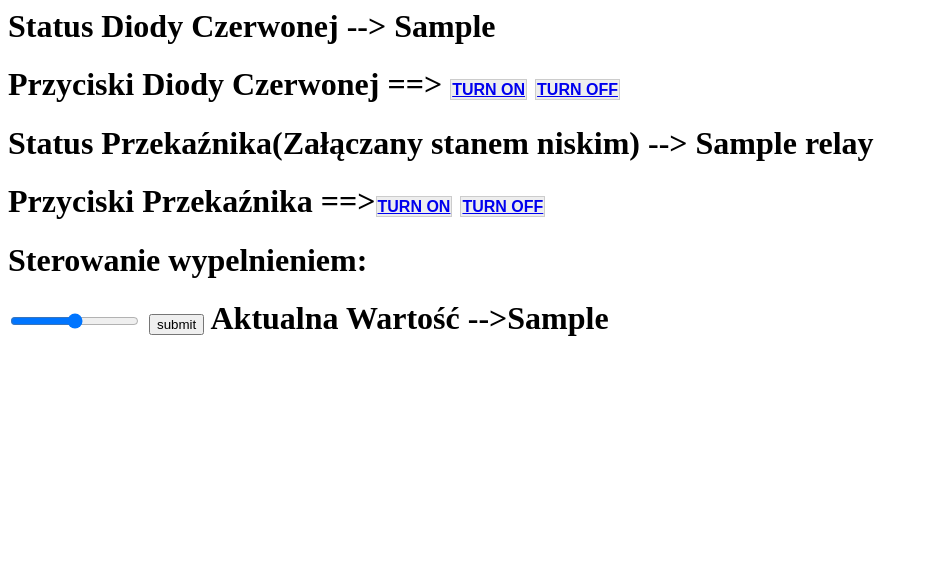
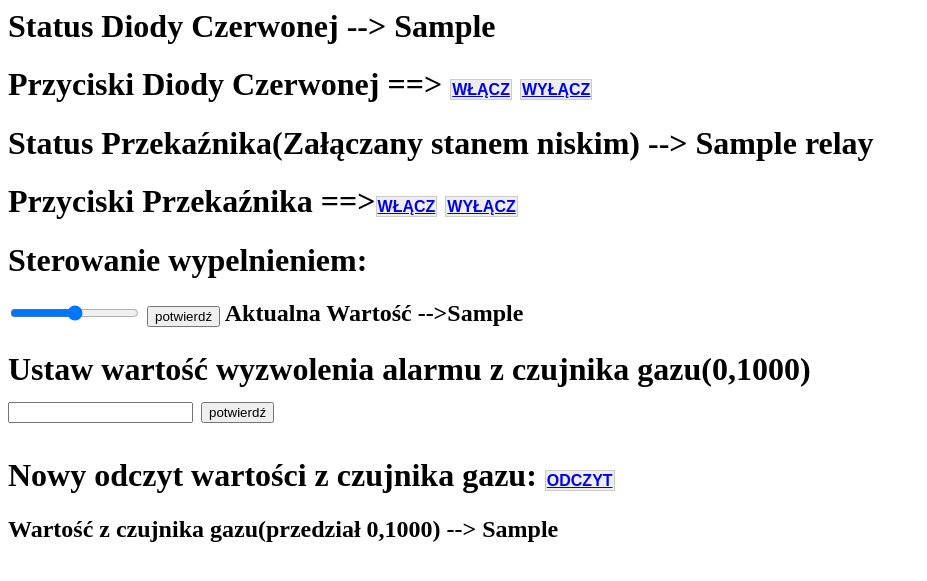
Before and after one commit to Jarek173/Home-Automation-Flask-raspberry-, a Flask app: template templates/index.html in a window 1280 px wide. Shown: the top 581 px of the page, without its empty margins (0-927 px from the left). Run offline with Flask 2, Linux system fonts and the light colour scheme; the template is opened without the code that fills it: most values are stand-ins (such as "Sample title", 1, 10 or a date in 2020).

Commit message:
addedmq7 and bh1750

```diff
--- a/app.py
+++ b/app.py
@@ -1,7 +1,10 @@
 import RPi.GPIO as GPIO
 import mq7module as MQ7
-from threading import Thread
+import bh1750module as BH
+import threading
 from flask import Flask, render_template, request
+from time import sleep
+
 import function
 from werkzeug.serving import run_simple
 
@@ -9,18 +12,19 @@ app = Flask(__name__)
 
 GPIO.setmode(GPIO.BCM)
 GPIO.setwarnings(False)
-GPIO.setup(14, GPIO.OUT)
+GPIO.setup(12, GPIO.OUT)
 
-ledYellow = GPIO.PWM(14, 9000)
+ledYellow = GPIO.PWM(12, 1000)
 ledYellow.start(0)
 value = 0
 ledRed = 26
 ledRedSts = 0
-ledAlarm = 21;
+ledAlarm = 21
 relay = 19
 relaySts = 0
-
-
+mq7SetValue = 0
+mq7Analog = 0
+bh1750 = 0
 stat = "out"
 function.setPin(ledRed, stat)
 function.setPin(relay, stat)
@@ -29,11 +33,18 @@ function.setPin(ledAlarm, stat)
 
 @app.route('/')
 def index():
+    global mq7Analog
     ledREDSts = GPIO.input(ledRed)
     relaySts = GPIO.input(relay)
-    templateData = { 'ledRed' : ledRedSts, 'relay' : relaySts, "submitValue" : value}
+    templateData = { 'ledRed' : ledRedSts, 'relay' : relaySts, "submitValue" : value, "mq7Value" : mq7Analog}
     return render_template('index.html', **templateData)
-
+@app.route('/checkBox', methods=["POST"])
+def checkBox():
+    print("jestem")
+    data = request.form["check"]
+    print(data)
+    templateData = { 'ledRed' : ledRedSts, 'relay' : relaySts, "submitValue" : value, "mq7Value" : mq7Analog}
+    return render_template('index.html', **templateData)
 @app.route("/getValue", methods=["POST"])
 def getValue():
     slider = request.form["slider"]
@@ -52,14 +63,40 @@ def do(deviceName, action):
         GPIO.output(actuator, GPIO.HIGH)
     if action == "off":
         GPIO.output(actuator, GPIO.LOW)
-
     ledRedSts = GPIO.input(ledRed)
     relaySts = GPIO.input(relay)
-    templateData = { 'ledRed' : ledRedSts, 'relay' : relaySts, "submitValue" : value }
+    templateData = { 'ledRed' : ledRedSts, 'relay' : relaySts, "submitValue" : value, "mq7Value" : mq7Analog }
+    return render_template('index.html', **templateData )
+@app.route('/<read>')
+def readMq7(read):
+    if read == "readFromMq7":
+             templateData = { 'ledRed' : ledRedSts, 'relay' : relaySts, "submitValue" : value, "mq7Value" : mq7Analog }
     return render_template('index.html', **templateData )
 
+@app.route('/setValue', methods=['POST'])
+def setAlarmValue():
+    global mq7SetValue
+    mq7SetValue = int(request.form['text'])
+    templateData = { 'ledRed' : ledRedSts, 'relay' : relaySts, "submitValue" : value, "mq7Value" : mq7Analog }
+    return render_template('index.html', **templateData )
+def mh():
+    while True:
+        BH.main()
+        sleep(2)
+def modules():
+    while 1:
+        MQ7.main()
+        global mq7Analog
+        mq7Analog = MQ7.output
+        if mq7Analog > mq7SetValue:
+            GPIO.output(ledAlarm, GPIO.HIGH)
+        else:
+            GPIO.output(ledAlarm, GPIO.LOW)
+        sleep(2)
 
 if __name__ == '__main__':
-    thread1 = Thread(target = MQ7.Main)
+    thread1 = threading.Thread(target = modules)
+    thread2 = threading.Thread(target = mh)
+    thread2.start()
     thread1.start()
     app.run(debug=True, host='0.0.0.0', port=5000)
--- a/static/style.css
+++ b/static/style.css
@@ -1,5 +1,4 @@
 body{
-
 background: white;
     color: black;
 }
--- a/templates/index.html
+++ b/templates/index.html
@@ -6,18 +6,31 @@
 <body>
 
 <h1> Status Diody Czerwonej --> {{ledRed}} </h1>
-<h1> Przyciski Diody Czerwonej ==> <a href = "/ledRed/on" class="button">TURN ON</a>
-<a href="/ledRed/off" class = "button">TURN OFF</a></h3>
+<h1> Przyciski Diody Czerwonej ==> <a href = "/ledRed/on" class="button">WŁĄCZ</a>
+<a href="/ledRed/off" class = "button">WYŁĄCZ</a></h3>
 <h1> Status Przekaźnika(Załączany stanem niskim) --> {{relay}}</h1>
-<h1> Przyciski Przekaźnika ==><a href = "/relay/on" class = "button">TURN ON</a>
-<a href="/relay/off" class = "button">TURN OFF</a></h1>
+<h1> Przyciski Przekaźnika ==><a href = "/relay/on" class = "button">WŁĄCZ</a>
+<a href="/relay/off" class = "button">WYŁĄCZ</a></h1>
 
 <h1>Sterowanie wypelnieniem:</h1>
-  <h1><form method = "POST" action = "/getValue">
+  <h2>
+    <form method = "POST" action = "/getValue">
       <input type="range" min="0" max="100" name = "slider" />
-      <input type="submit" value="submit" />
-      Aktualna Wartość -->{{submitValue}}
+      <input type="submit" value="potwierdź" />
+      Aktualna Wartość -->{{submitValue}} </h2>
   </form>
+</h2>
+
+<h1>
+Ustaw wartość wyzwolenia alarmu z czujnika gazu(0,1000)
+<form method="POST" action = "/setValue">
+    <input name="text">
+    <input type="submit" value = "potwierdź">
+</form>
 </h1>
+<h1>
+  Nowy odczyt wartości z czujnika gazu:
+  <a href="/readFromMq7" class = "button" >ODCZYT</a></h1>
+  <h2>Wartość z czujnika gazu(przedział 0,1000) --> {{mq7Value}}</h2>
 </body>
 </html>
```
Also changed, not shown: bh1750module.py (added, +23 -0 lines), mq7module.py (+6 -8 lines).
